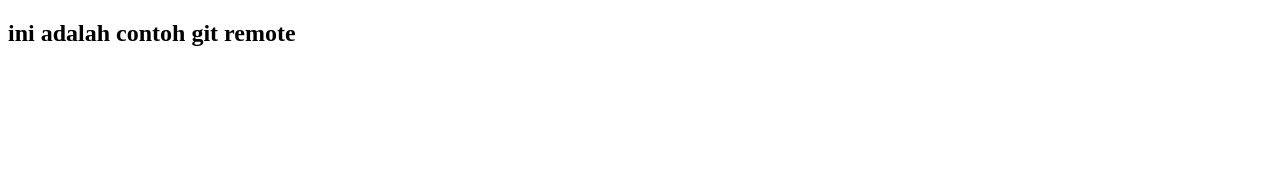
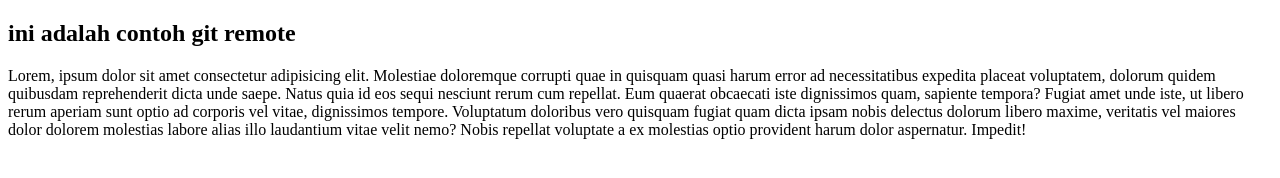
Before and after one commit to zakkimusthofa/belajar-git, a plain HTML site: page index.html in a window 1280 px wide. Drawn offline with Linux system fonts and the light colour scheme.

Commit message:
menambahkan paragraph lorem100

```diff
--- a/index.html
+++ b/index.html
@@ -9,6 +9,13 @@
 
 <body>
     <h2>ini adalah contoh git remote</h2>
+    <p>Lorem, ipsum dolor sit amet consectetur adipisicing elit. Molestiae doloremque corrupti quae in quisquam quasi
+        harum error ad necessitatibus expedita placeat voluptatem, dolorum quidem quibusdam reprehenderit dicta unde
+        saepe. Natus quia id eos sequi nesciunt rerum cum repellat. Eum quaerat obcaecati iste dignissimos quam,
+        sapiente tempora? Fugiat amet unde iste, ut libero rerum aperiam sunt optio ad corporis vel vitae, dignissimos
+        tempore. Voluptatum doloribus vero quisquam fugiat quam dicta ipsam nobis delectus dolorum libero maxime,
+        veritatis vel maiores dolor dolorem molestias labore alias illo laudantium vitae velit nemo? Nobis repellat
+        voluptate a ex molestias optio provident harum dolor aspernatur. Impedit!</p>
 </body>
 
 </html>
```
